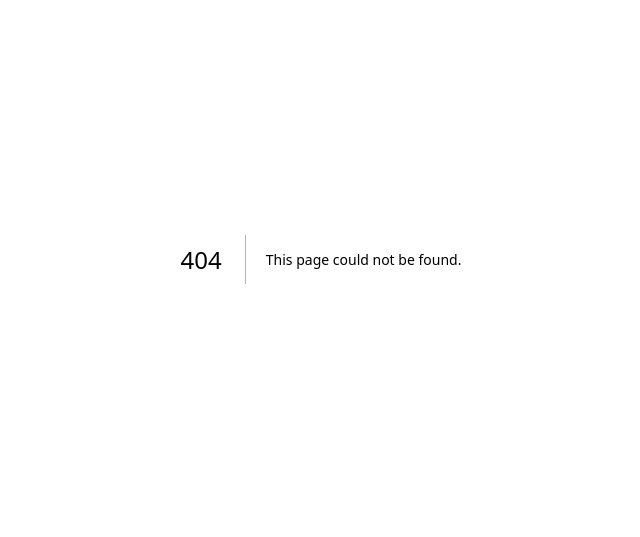
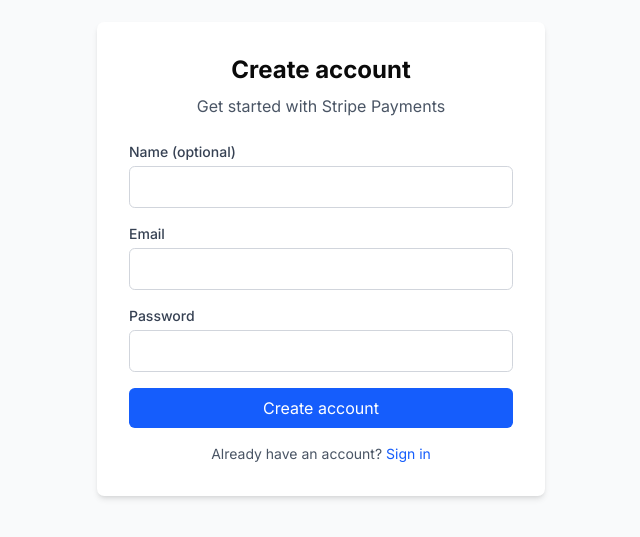
Before and after one commit to kabomekgwe/stripeintegration, a Next.js app in the folder frontend/: page /auth/register in a window 1280 px wide. Before the commit this address had no page. Shown: the part 141-678 px from the top of the page, without its empty margins (319-959 px from the left). Built offline with nearby package versions, Linux system fonts and the light colour scheme.

Commit message:
feat: add auth pages with RTK Query integration

```diff
--- /dev/null
+++ b/frontend/app/auth/layout.tsx
@@ -0,0 +1,11 @@
+export default function AuthLayout({
+  children,
+}: {
+  children: React.ReactNode;
+}) {
+  return (
+    <div className="flex min-h-screen items-center justify-center bg-gray-50 px-4">
+      <div className="w-full max-w-md space-y-8">{children}</div>
+    </div>
+  );
+}
--- /dev/null
+++ b/frontend/app/auth/login/page.tsx
@@ -0,0 +1,88 @@
+'use client';
+
+import { useState, useEffect } from 'react';
+import Link from 'next/link';
+import { useRouter } from 'next/navigation';
+import { useLoginMutation } from '@/store/api';
+import { setCredentials } from '@/store/authSlice';
+import { useDispatch } from 'react-redux';
+
+export default function LoginPage() {
+  const [email, setEmail] = useState('');
+  const [password, setPassword] = useState('');
+  const router = useRouter();
+  const dispatch = useDispatch();
+
+  const [login, { isLoading, error }] = useLoginMutation();
+
+  const handleSubmit = async (e: React.FormEvent) => {
+    e.preventDefault();
+    try {
+      const result = await login({ email, password }).unwrap();
+      dispatch(setCredentials(result));
+      router.push('/dashboard');
+    } catch (err) {
+      // Error handled by RTK Query
+    }
+  };
+
+  return (
+    <div className="rounded-lg bg-white p-8 shadow-md">
+      <div className="text-center">
+        <h1 className="text-2xl font-bold">Sign in</h1>
+        <p className="mt-2 text-gray-600">Welcome back</p>
+      </div>
+
+      <form onSubmit={handleSubmit} className="mt-6 space-y-4">
+        <div>
+          <label className="block text-sm font-medium text-gray-700">
+            Email
+          </label>
+          <input
+            type="email"
+            value={email}
+            onChange={(e) => setEmail(e.target.value)}
+            required
+            className="mt-1 block w-full rounded-md border border-gray-300 px-3 py-2 focus:border-blue-500 focus:outline-none"
+          />
+        </div>
+
+        <div>
+          <label className="block text-sm font-medium text-gray-700">
+            Password
+          </label>
+          <input
+            type="password"
+            value={password}
+            onChange={(e) => setPassword(e.target.value)}
+            required
+            className="mt-1 block w-full rounded-md border border-gray-300 px-3 py-2 focus:border-blue-500 focus:outline-none"
+          />
+        </div>
+
+        {error && (
+          <div className="rounded-md bg-red-50 p-3 text-sm text-red-700">
+            {'data' in error
+              ? (error.data as { message?: string })?.message || 'Login failed'
+              : 'An error occurred'}
+          </div>
+        )}
+
+        <button
+          type="submit"
+          disabled={isLoading}
+          className="w-full rounded-md bg-blue-600 px-4 py-2 text-white hover:bg-blue-700 disabled:opacity-50"
+        >
+          {isLoading ? 'Signing in...' : 'Sign in'}
+        </button>
+      </form>
+
+      <p className="mt-4 text-center text-sm text-gray-600">
+        Don&apos;t have an account?{' '}
+        <Link href="/auth/register" className="text-blue-600 hover:underline">
+          Sign up
+        </Link>
+      </p>
+    </div>
+  );
+}
--- /dev/null
+++ b/frontend/app/auth/register/page.tsx
@@ -0,0 +1,102 @@
+'use client';
+
+import { useState } from 'react';
+import Link from 'next/link';
+import { useRouter } from 'next/navigation';
+import { useRegisterMutation } from '@/store/api';
+import { setCredentials } from '@/store/authSlice';
+import { useDispatch } from 'react-redux';
+
+export default function RegisterPage() {
+  const [email, setEmail] = useState('');
+  const [password, setPassword] = useState('');
+  const [name, setName] = useState('');
+  const router = useRouter();
+  const dispatch = useDispatch();
+
+  const [register, { isLoading, error }] = useRegisterMutation();
+
+  const handleSubmit = async (e: React.FormEvent) => {
+    e.preventDefault();
+    try {
+      const result = await register({ email, password, name }).unwrap();
+      dispatch(setCredentials(result));
+      router.push('/dashboard');
+    } catch (err) {
+      // Error handled by RTK Query
+    }
+  };
+
+  return (
+    <div className="rounded-lg bg-white p-8 shadow-md">
+      <div className="text-center">
+        <h1 className="text-2xl font-bold">Create account</h1>
+        <p className="mt-2 text-gray-600">Get started with Stripe Payments</p>
+      </div>
+
+      <form onSubmit={handleSubmit} className="mt-6 space-y-4">
+        <div>
+          <label className="block text-sm font-medium text-gray-700">
+            Name (optional)
+          </label>
+          <input
+            type="text"
+            value={name}
+            onChange={(e) => setName(e.target.value)}
+            className="mt-1 block w-full rounded-md border border-gray-300 px-3 py-2 focus:border-blue-500 focus:outline-none"
+          />
+        </div>
+
+        <div>
+          <label className="block text-sm font-medium text-gray-700">
+            Email
+          </label>
+          <input
+            type="email"
+            value={email}
+            onChange={(e) => setEmail(e.target.value)}
+            required
+            className="mt-1 block w-full rounded-md border border-gray-300 px-3 py-2 focus:border-blue-500 focus:outline-none"
+          />
+        </div>
+
+        <div>
+          <label className="block text-sm font-medium text-gray-700">
+            Password
+          </label>
+          <input
+            type="password"
+            value={password}
+            onChange={(e) => setPassword(e.target.value)}
+            required
+            minLength={8}
+            className="mt-1 block w-full rounded-md border border-gray-300 px-3 py-2 focus:border-blue-500 focus:outline-none"
+          />
+        </div>
+
+        {error && (
+          <div className="rounded-md bg-red-50 p-3 text-sm text-red-700">
+            {'data' in error
+              ? (error.data as { message?: string })?.message || 'Registration failed'
+              : 'An error occurred'}
+          </div>
+        )}
+
+        <button
+          type="submit"
+          disabled={isLoading}
+          className="w-full rounded-md bg-blue-600 px-4 py-2 text-white hover:bg-blue-700 disabled:opacity-50"
+        >
+          {isLoading ? 'Creating account...' : 'Create account'}
+        </button>
+      </form>
+
+      <p className="mt-4 text-center text-sm text-gray-600">
+        Already have an account?{' '}
+        <Link href="/auth/login" className="text-blue-600 hover:underline">
+          Sign in
+        </Link>
+      </p>
+    </div>
+  );
+}
```
